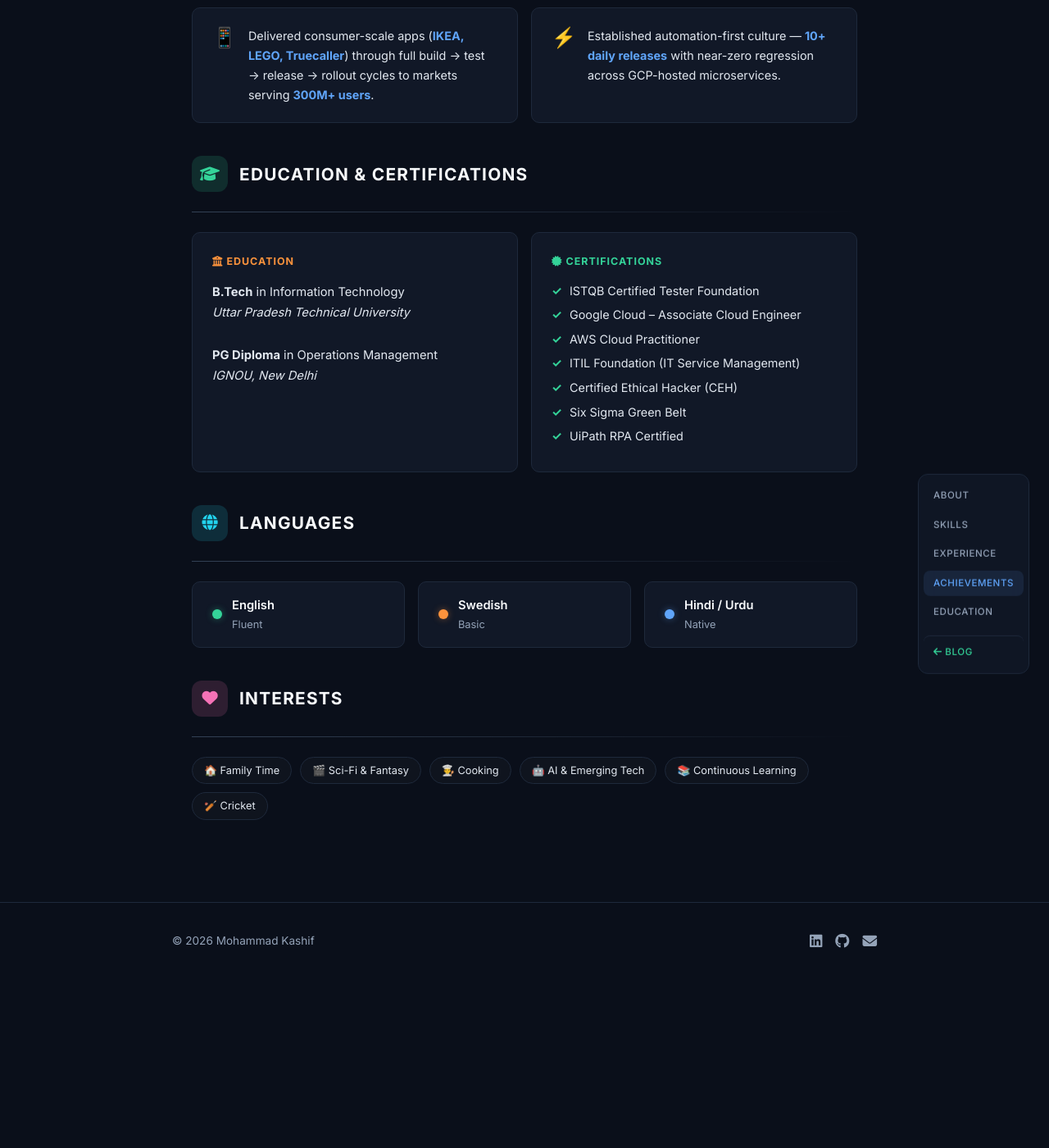
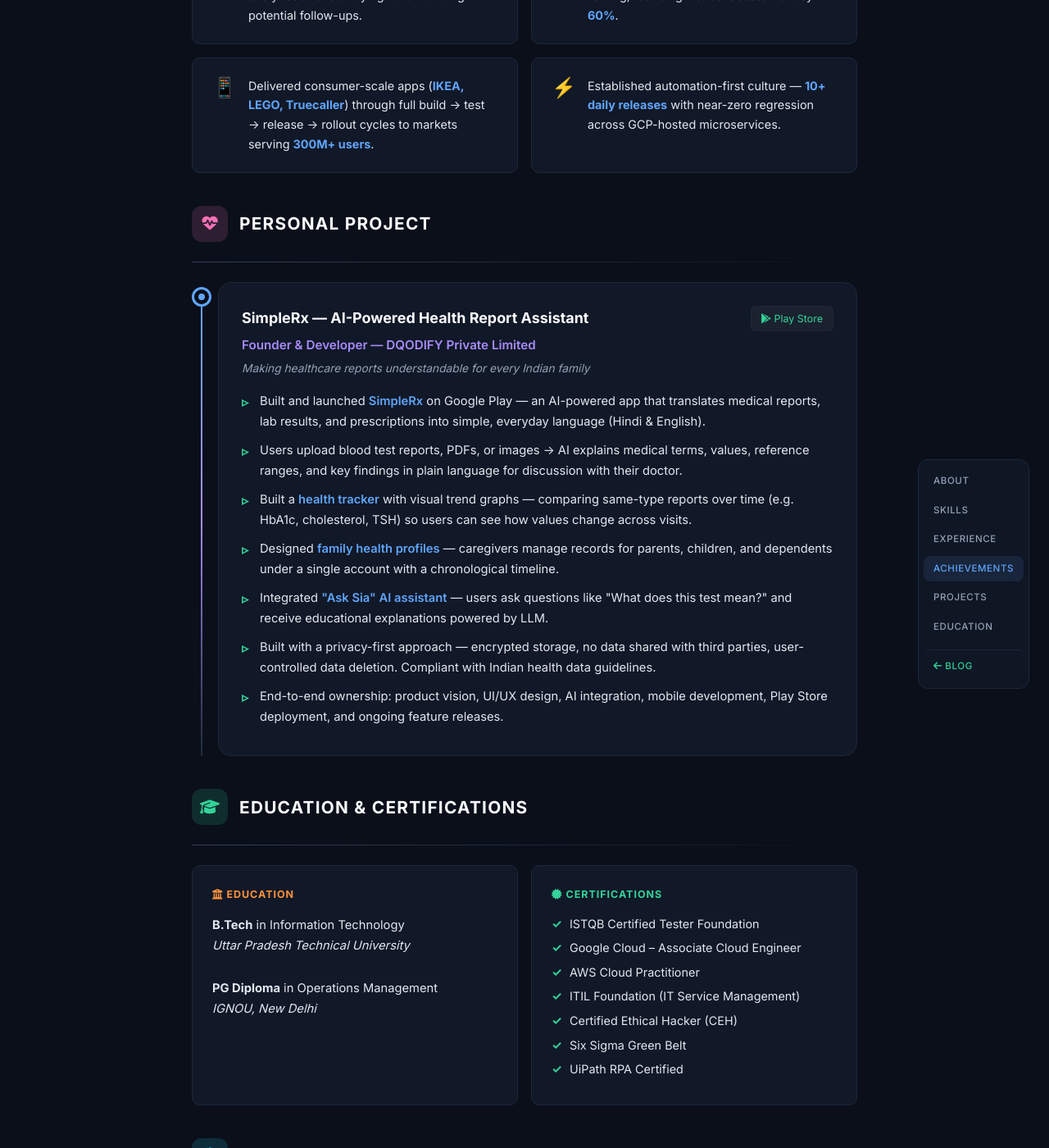
Before and after one commit to ascertain/ascertain.github.io, a Jekyll site: the page built from resume/index.html, in a window 1280 px wide and 1400 px high, scrolled down 4095 px. Shown: the whole window at 82% size. Built offline with Jekyll 4.4.1, drawn with Linux system fonts in a browser that asks for light colours; before the commit the page ends 5290 px from its top, so only the background shows below that; some of the changed text lies outside the part shown.

Commit message:
Add SimpleRx project + update resume headline

```diff
--- a/_layouts/default.html
+++ b/_layouts/default.html
@@ -16,7 +16,7 @@
       <a class="site-title" href="{{ '/' | relative_url }}">{{ site.title }}</a>
       <nav>
         <a href="{{ '/' | relative_url }}">Blog</a>
-        <a href="{{ '/resume/' | relative_url }}">Resume</a>
+        <a href="{{ '/kashif-resume/' | relative_url }}">Resume</a>
         <a href="{{ '/about' | relative_url }}">About</a>
         <a href="https://github.com/ascertain" target="_blank">GitHub</a>
       </nav>
--- a/_layouts/resume.html
+++ b/_layouts/resume.html
@@ -18,6 +18,7 @@
     <a href="#skills">Skills</a>
     <a href="#experience">Experience</a>
     <a href="#achievements">Achievements</a>
+    <a href="#projects">Projects</a>
     <a href="#education">Education</a>
     <a href="{{ '/' | relative_url }}" class="nav-blog"><i class="fas fa-arrow-left"></i> Blog</a>
   </nav>
--- a/resume/index.html
+++ b/resume/index.html
@@ -11,12 +11,15 @@
   <div class="hero-inner">
     <div class="hero-avatar">MK</div>
     <h1 class="hero-name">Mohammad Kashif</h1>
-    <p class="hero-tagline">Automation Specialist &nbsp;·&nbsp; AI &amp; Agentic Workflows &nbsp;·&nbsp; DevOps &amp; GCP Cloud</p>
+    <p class="hero-tagline">Expert Test Automation &nbsp;·&nbsp; AI &amp; Agentic Workflows &nbsp;·&nbsp; DevOps &amp; Cloud Engineering</p>
     <p class="hero-summary">
-      Bringing <strong>15+ years</strong> of IT experience, I drive digital transformation through intelligent automation,
-      Agentic AI workflows, and cloud-native delivery. I own the <strong>Visual Collaboration Solution</strong> at IKEA —
-      enabling business growth through CoBrowser, Real-Time Transcription, and AI-powered Call Quality Assessments.
-      Experienced in building, testing, and rolling out consumer-scale apps (IKEA, LEGO, Truecaller) to global markets.
+      <strong>15+ years</strong> in test automation, quality engineering, and DevOps — delivering scalable automation
+      frameworks, CI/CD excellence, and AI-driven quality solutions across enterprise and consumer products.
+      Experienced in building, testing, releasing, and rolling out apps to global markets (IKEA, LEGO, Truecaller)
+      serving <strong>300M+ users</strong>. Founded <strong>SimpleRx</strong> — an AI-powered health report assistant
+      on Google Play that helps Indian families understand medical reports in simple language.
+      Passionate about driving digital transformation through intelligent automation, Agentic AI workflows,
+      and cloud-native delivery.
     </p>
     <div class="hero-contact">
       <a href="mailto:mo.kashif@gmail.com"><i class="fas fa-envelope"></i> mo.kashif@gmail.com</a>
@@ -245,6 +248,40 @@
 </section>
 
 <!-- ═══════════════════════════════════════
+     PERSONAL PROJECT — SimpleRX
+     ═══════════════════════════════════════ -->
+<section class="r-section" id="projects">
+  <div class="r-section-header">
+    <div class="r-section-icon pink"><i class="fas fa-heartbeat"></i></div>
+    <h2 class="r-section-title">Personal Project</h2>
+  </div>
+  <div class="r-section-line"></div>
+
+  <div class="timeline">
+    <div class="timeline-item">
+      <div class="timeline-dot"></div>
+      <div class="timeline-card">
+        <div class="timeline-head">
+          <span class="timeline-company">SimpleRx — AI-Powered Health Report Assistant</span>
+          <span class="timeline-period"><a href="https://play.google.com/store/apps/details?id=app.simplerx.mobile" target="_blank" style="color: var(--green); text-decoration: none;"><i class="fab fa-google-play"></i> Play Store</a></span>
+        </div>
+        <div class="timeline-role">Founder &amp; Developer — DQODIFY Private Limited</div>
+        <div class="timeline-tagline">Making healthcare reports understandable for every Indian family</div>
+        <ul class="timeline-bullets">
+          <li>Built and launched <strong>SimpleRx</strong> on Google Play — an AI-powered app that translates medical reports, lab results, and prescriptions into simple, everyday language (Hindi &amp; English).</li>
+          <li>Users upload blood test reports, PDFs, or images → AI explains medical terms, values, reference ranges, and key findings in plain language for discussion with their doctor.</li>
+          <li>Built a <strong>health tracker</strong> with visual trend graphs — comparing same-type reports over time (e.g. HbA1c, cholesterol, TSH) so users can see how values change across visits.</li>
+          <li>Designed <strong>family health profiles</strong> — caregivers manage records for parents, children, and dependents under a single account with a chronological timeline.</li>
+          <li>Integrated <strong>"Ask Sia" AI assistant</strong> — users ask questions like "What does this test mean?" and receive educational explanations powered by LLM.</li>
+          <li>Built with a privacy-first approach — encrypted storage, no data shared with third parties, user-controlled data deletion. Compliant with Indian health data guidelines.</li>
+          <li>End-to-end ownership: product vision, UI/UX design, AI integration, mobile development, Play Store deployment, and ongoing feature releases.</li>
+        </ul>
+      </div>
+    </div>
+  </div>
+</section>
+
+<!-- ═══════════════════════════════════════
      EDUCATION & CERTIFICATIONS
      ═══════════════════════════════════════ -->
 <section class="r-section" id="education">
```
Also changed, not shown: other parts of resume/index.html (+1 -1 lines).
